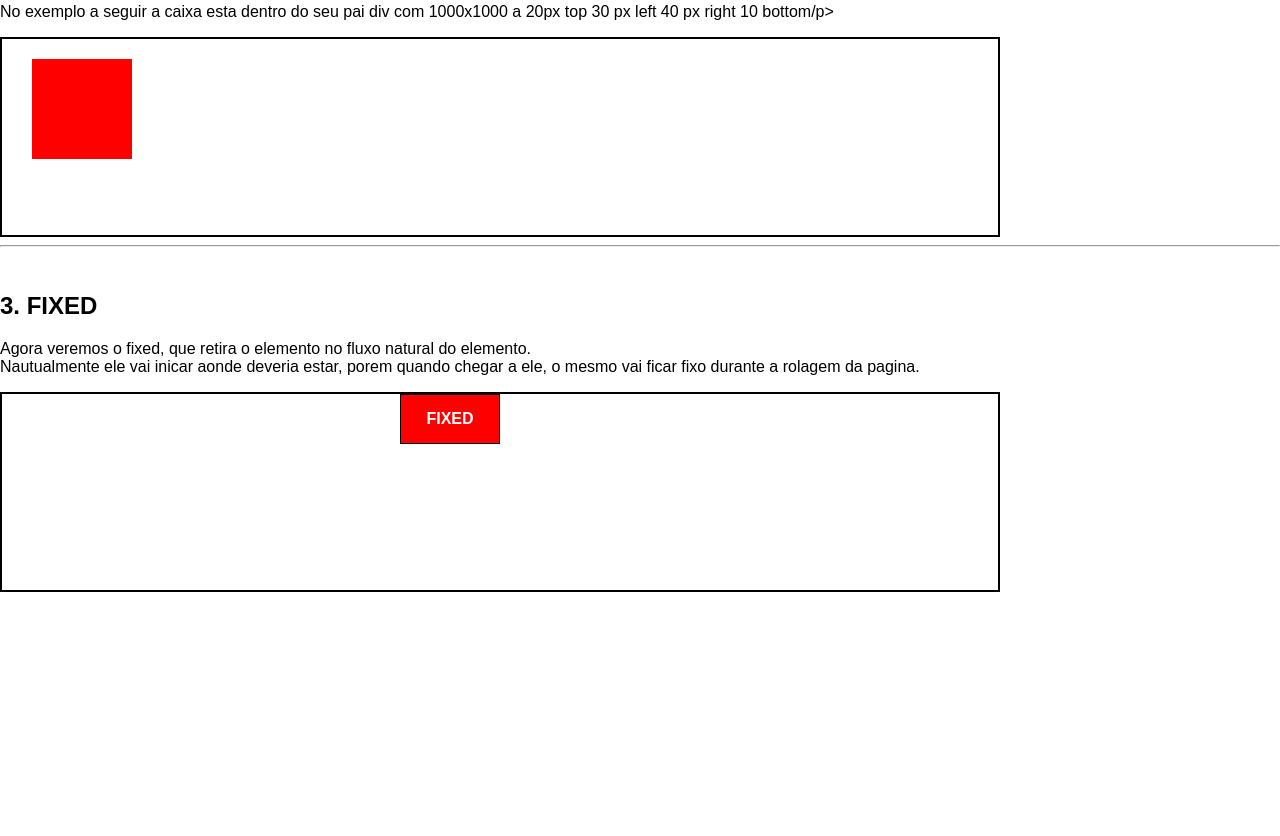
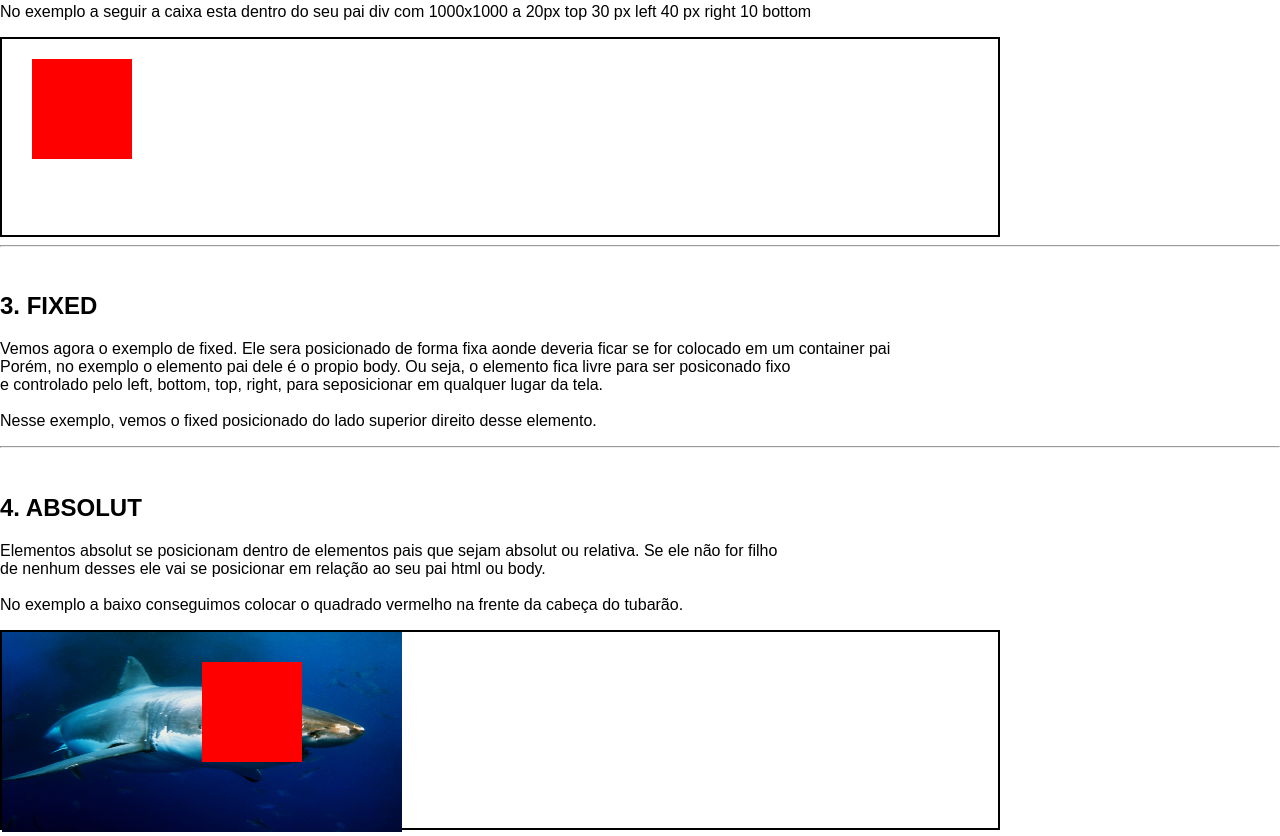
Before and after one commit to JeielSouza/Web_testes, a plain HTML site: page css_praticas/position/position.html in a window 1280 px wide. Shown: the part 463-1299 px from the top of the page. Before the commit the page ends 1055 px from the top, so only its background shows below. Drawn offline with Linux system fonts and the light colour scheme.

Commit message:
position_4

```diff
--- a/css_praticas/position/position.html
+++ b/css_praticas/position/position.html
@@ -48,13 +48,33 @@
                 position:fixed;
                 width:100px;
                 height:50px;
-                left:400px;
+                left:80%;
+                bottom:95%;
+                right:0px;
                 text-align:center;
                 font-weight: bold;
                 padding-top: 15px;
+            }
 
+            /*4. ABOSLUTE*/
+            .caixa_teste_absoluta{
+                width:1000px;
+                height:200px;
+                border:2px solid black;
+                position:relative;
+            }
 
+            .caixa_posicao_absoluta{
+                width: 100px;
+                height: 100px;
+                background-color:red;
+                position:absolute;
+                left:200px;
+                bottom: 400px;
+                top:30px;
+                right: 0;
             }
+
         </style>
     </head>
     <body>
@@ -67,19 +87,26 @@
         <hr>
         <h2>2. RELATIVE</h2>
         <p>Faz com que o elemento siga normalmente o fluxo da pagina porem <br> nesse caso ele pode ser modificado por top, left, middle, bottom</p>
-        <p>No exemplo a seguir a caixa esta dentro do seu pai div com 1000x1000 a 20px top 30 px left 40 px right 10 bottom/p>
+        <p>No exemplo a seguir a caixa esta dentro do seu pai div com 1000x1000 a 20px top 30 px left 40 px right 10 bottom</p>
         <div class="tela_1">
             <div class="caixa_relativa"></div>
         </div>
         <hr>
         <br>
         <H2>3. FIXED</H2>
-        <p>Agora veremos o fixed, que retira o elemento no fluxo natural do elemento.
-            <br>Nautualmente ele vai inicar aonde deveria estar, porem quando chegar a ele, o mesmo vai ficar fixo durante a rolagem da pagina.  </p>
-        <div class="tela_1">
-           <div class="fixo">FIXED</div>
+        <p>Vemos agora o exemplo de fixed. Ele sera posicionado de forma fixa aonde deveria ficar se for colocado em um container pai <br> Porém, no exemplo o elemento pai dele é o propio body. Ou seja, o elemento fica livre para ser posiconado fixo <br> e controlado pelo left, bottom, top, right, para seposicionar em qualquer lugar da tela.
+            <br><br>Nesse exemplo, vemos o fixed posicionado do lado superior direito desse elemento.
+        </p>
+        <div class="fixo">FIXED</div>
+        <hr>
+        <br>
+        <h2>4. ABSOLUT</h2>
+        <p>Elementos absolut se posicionam dentro de elementos pais que sejam absolut ou relativa. Se ele não for filho <br> de nenhum desses ele vai se posicionar em relação ao seu pai html ou body.
+        <br><br>No exemplo a baixo conseguimos colocar o quadrado vermelho na frente da cabeça do tubarão.  </p>
+        <div class="caixa_teste_absoluta">
+            <div class="caixa_posicao_absoluta"></div>
+            <img src="img/tubas.jpg" style="width:400px; height:200px; ">
         </div>
-
 
     </body>
 
```
Also changed, not shown: css_praticas/position/img/tubas.jpg (added).
